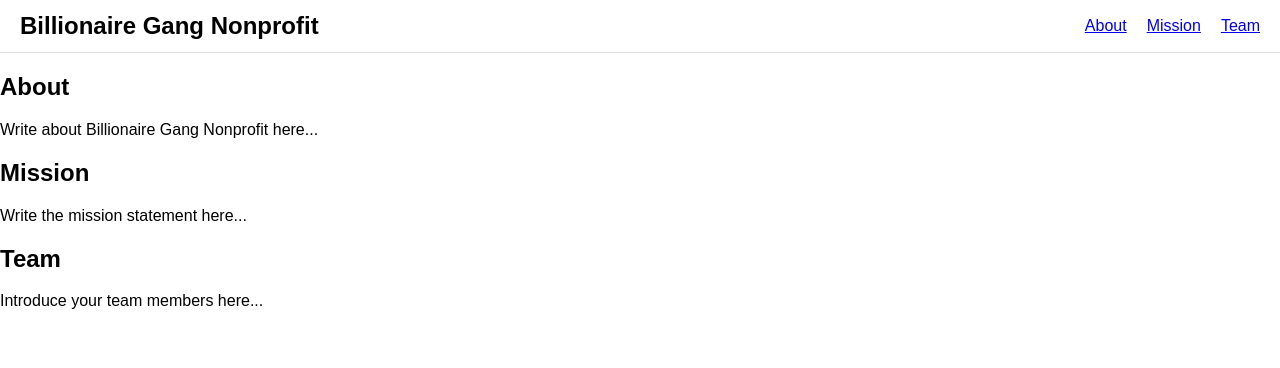
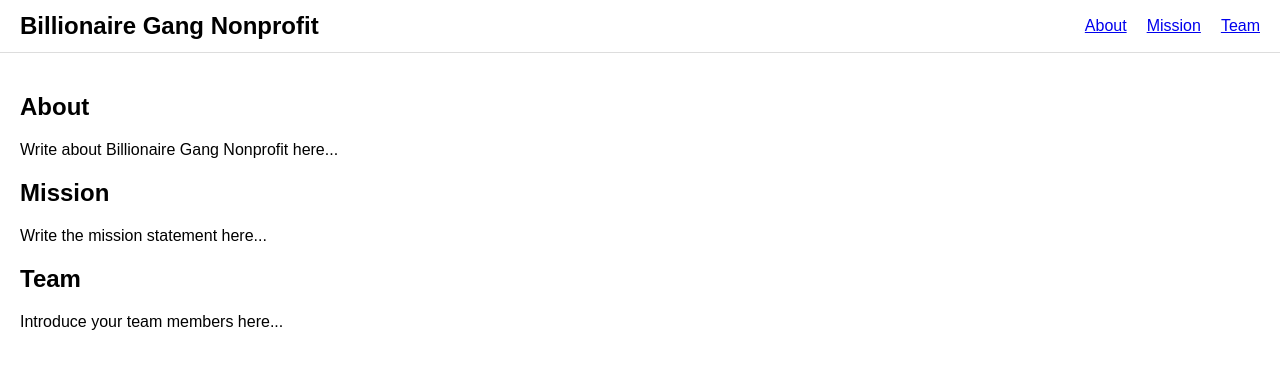
Before and after one commit to peggydpy/billionaire-gang, a Next.js app: page / in a window 1280 px wide. Shown: the top 368 px of the page. Built offline with nearby package versions, Linux system fonts and the light colour scheme.

Commit message:
Update page.js

```diff
--- a/src/app/page.js
+++ b/src/app/page.js
@@ -1,17 +1,19 @@
-export default function Home() {
+"use client";
+
+export default function HomePage() {
   return (
-    <main>
-      <section id="about">
+    <main style={{ padding: "20px", fontFamily: "sans-serif" }}>
+      <section id="about" style={{ marginBottom: "20px" }}>
         <h2>About</h2>
         <p>Write about Billionaire Gang Nonprofit here...</p>
       </section>
 
-      <section id="mission">
+      <section id="mission" style={{ marginBottom: "20px" }}>
         <h2>Mission</h2>
         <p>Write the mission statement here...</p>
       </section>
 
-      <section id="team">
+      <section id="team" style={{ marginBottom: "20px" }}>
         <h2>Team</h2>
         <p>Introduce your team members here...</p>
       </section>
```
